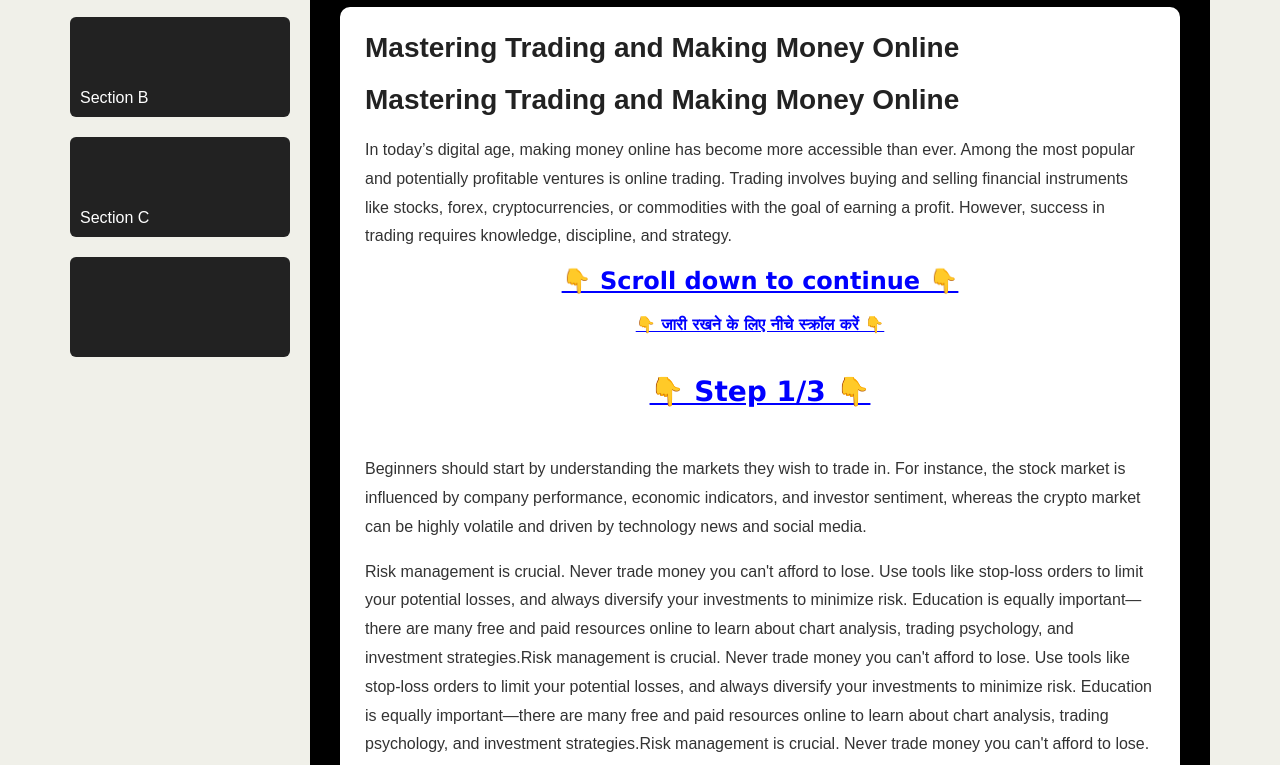
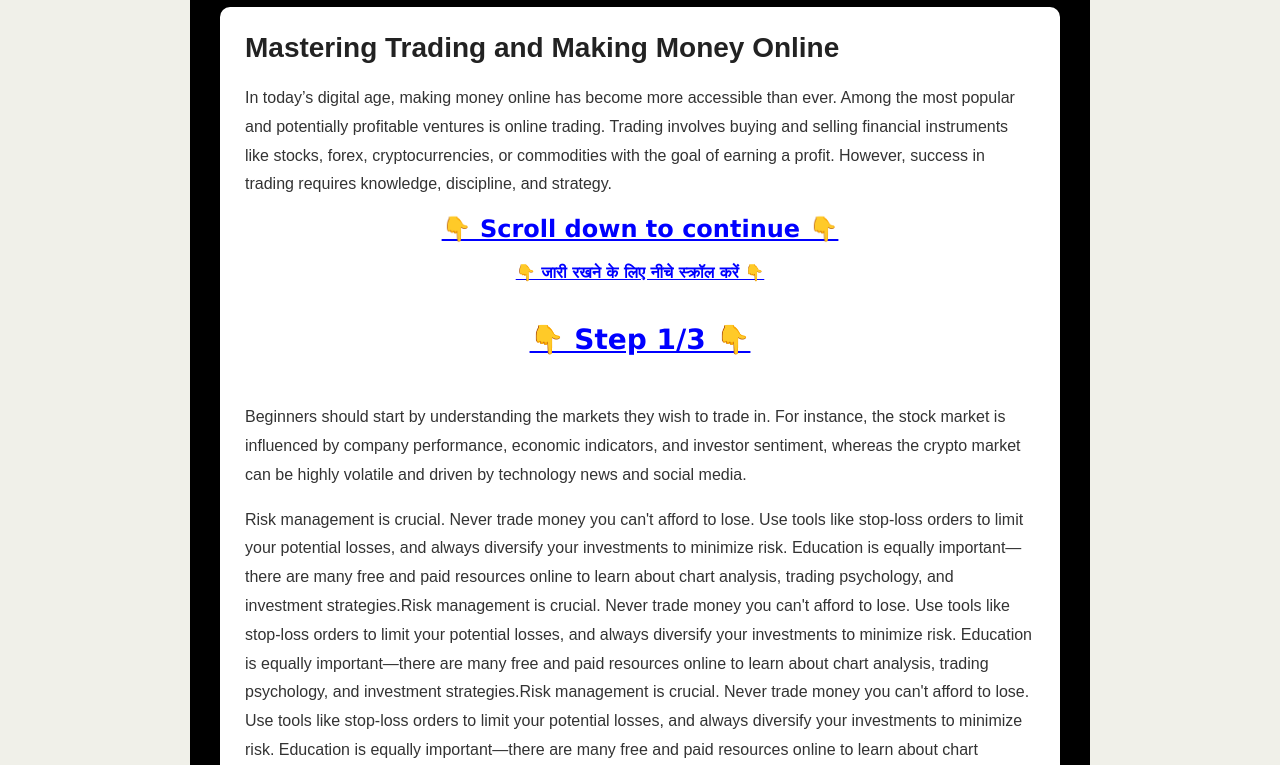
Before and after one commit to augustusr89/pxbviralLinks, a plain HTML site: page index.html in a window 1280 px wide. Shown: the part 123-888 px from the top of the page. Drawn offline with Linux system fonts and the light colour scheme; a script that the page names is missing.

Commit message:
Update index.html

```diff
--- a/index.html
+++ b/index.html
@@ -10,19 +10,18 @@
   <div class="cus-container">
 
 
-    <div class="right-column">
+    <!-- <div class="right-column">
         <div class="section">Section A</div>
         <div class="section">Section B</div>
         <div class="section">Section C</div>
         <div class="section"></div>
-      </div>
+      </div> -->
 
 
     <div class="left-column">
         <img src="photo_2025-04-11_18-58-06.jpg" alt="My Logo" class="logo" />
 
       <article class="article">
-        <h1>Mastering Trading and Making Money Online</h1>
         <h1>Mastering Trading and Making Money Online</h1>
         <p>
           In today’s digital age, making money online has become more accessible than ever. Among the most popular and potentially profitable ventures is online trading. Trading involves buying and selling financial instruments like stocks, forex, cryptocurrencies, or commodities with the goal of earning a profit. However, success in trading requires knowledge, discipline, and strategy.
@@ -93,12 +92,12 @@
       </article>
     </div>
 
-    <div class="right-column">
+    <!-- <div class="right-column">
       <div class="section">Section 4</div>
       <div class="section">Section 3</div>
       <div class="section">Section 5</div>
       <div class="section"></div>
-    </div>
+    </div> -->
   </div>
 
   <script src="script.js"></script>
```
